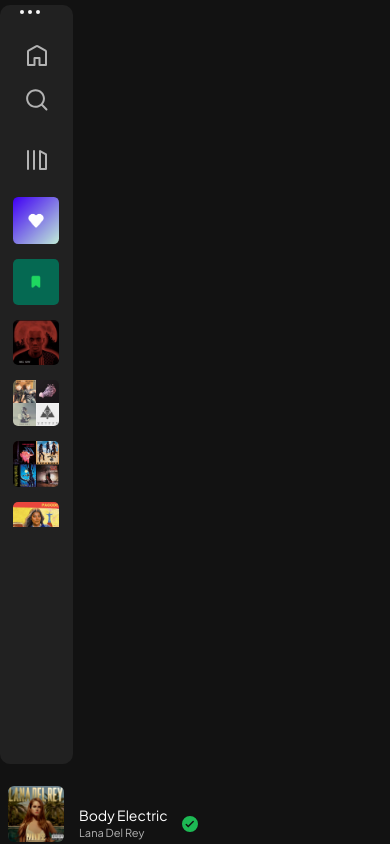
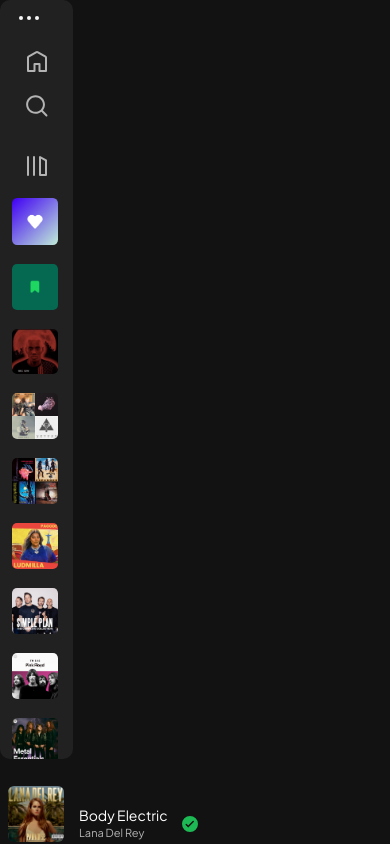
Before and after one commit to barbara-amaral/spotify-project, an Angular app: page / in a window 390 px wide. Built offline with nearby package versions, Linux system fonts and the light colour scheme.

Commit message:
refatorando o código; tornando sidebar responsivo para celulares

```diff
--- a/src/app/sidebar/sidebar.component.css
+++ b/src/app/sidebar/sidebar.component.css
@@ -1,17 +1,30 @@
 .container {
+  display: flex;
+  flex-direction: column;
+  align-items: center;
   background-color: #212121;
   width: 73px;
   height: calc(100vh - 85px);
   border-radius: 10px;
-  position: relative;
-  overflow: visible;
+  overflow: hidden;
+}
+
+.container-bottom {
+  height: calc(100vh - 85px);
+  width: 70px;
+  padding-left: 10px;
+  overflow-y: hidden;
+}
+
+.container-bottom:hover {
+  overflow-y: scroll;
 }
 
 .dots,
 a {
   display: flex;
   flex-direction: row;
-  margin: 5px 0 0 10px;
+  margin: 8px 0 0 -3px;
   cursor: default;
 }
 
@@ -34,7 +47,7 @@
 }
 
 .sidebar-icons {
-  margin: 30px 0 0 25px;
+  margin: 30px 0 20px 0;
   display: flex;
   flex-direction: column;
 }
@@ -48,15 +61,9 @@
 }
 
 .box-playlists {
-  margin: 25px 0 0 -12px;
   display: flex;
   flex-direction: column;
-  overflow: hidden;
-  max-height: 330px;
-}
-
-.box-playlists:hover {
-  overflow-y: scroll;
+  height: calc(100vh - 263px);
 }
 
 .folder {
@@ -67,7 +74,6 @@
 }
 
 .dropdown {
-  display: none;
   background-color: #212121;
   padding: 5px 10px;
   border: none;
@@ -76,17 +82,9 @@
   max-height: 48px;
   max-width: 390px;
   position: absolute;
-  left: 100%;
-  z-index: 1;
 }
 
-.folder-container {
-  display: flex;
-  align-items: flex-start;
-}
-
-.folder:hover + .dropdown {
-  margin-left: 15px;
+.dropdown {
   display: flex;
   flex-direction: column;
 }
@@ -159,3 +157,13 @@
 ::-webkit-scrollbar-button:end:increment {
   height: 87%;
 }
+
+/* Responsivo */
+
+@media (max-width: 414px) {
+  .dropdown {
+    min-width: 160px;
+    max-height: 48px;
+    max-width: 230px;
+  }
+}
--- a/src/app/sidebar/sidebar.component.html
+++ b/src/app/sidebar/sidebar.component.html
@@ -1,4 +1,5 @@
 <div class="container">
+  <div class="container-top">
     <div class="dots">
       <a href="#">
         <div class="dot"></div>
@@ -6,7 +7,6 @@
         <div class="dot"></div>
       </a>
     </div>
-
     <div class="sidebar-icons">
       <svg
         data-encore-id="icon"
@@ -49,7 +49,10 @@
           d="M14.5 2.134a1 1 0 0 1 1 0l6 3.464a1 1 0 0 1 .5.866V21a1 1 0 0 1-1 1h-6a1 1 0 0 1-1-1V3a1 1 0 0 1 .5-.866zM16 4.732V20h4V7.041l-4-2.309zM3 22a1 1 0 0 1-1-1V3a1 1 0 0 1 2 0v18a1 1 0 0 1-1 1zm6 0a1 1 0 0 1-1-1V3a1 1 0 0 1 2 0v18a1 1 0 0 1-1 1z"
         ></path>
       </svg>
+    </div>
+  </div>
 
+  <div class="container-bottom">
     <div class="box-playlists">
       <div
         class="folder-container"
--- a/src/app/sidebar/sidebar.component.ts
+++ b/src/app/sidebar/sidebar.component.ts
@@ -1,5 +1,5 @@
 import { CommonModule } from '@angular/common';
-import { Component, ElementRef, Renderer2 } from '@angular/core';
+import { Component, ElementRef, Renderer2, ViewChild } from '@angular/core';
 
 @Component({
   selector: 'app-sidebar',
@@ -9,6 +9,8 @@
   styleUrl: './sidebar.component.css',
 })
 export class SidebarComponent {
+  showDropdown: number | null = null;
+
   folders = [
     {
       src: '../../assets/liked-songs.png',
@@ -84,8 +86,6 @@
     },
   ];
 
-  showDropdown: number | null = null;
-
   constructor(private renderer: Renderer2, private el: ElementRef) {}
 
   onMouseEnter(event: MouseEvent) {
@@ -96,8 +96,8 @@
 
     if (folder && dropdown) {
       const rect = folder.getBoundingClientRect();
-      this.renderer.setStyle(dropdown, 'top', `${rect.bottom - 50}px`);
-      this.renderer.setStyle(dropdown, 'left', `${rect.left + 50}px`);
+      this.renderer.setStyle(dropdown, 'top', `${rect.bottom - 47}px`);
+      this.renderer.setStyle(dropdown, 'left', `${rect.left + 70}px`);
     }
   }
 }
```
Lines whose indentation alone changed are shown as unchanged.
